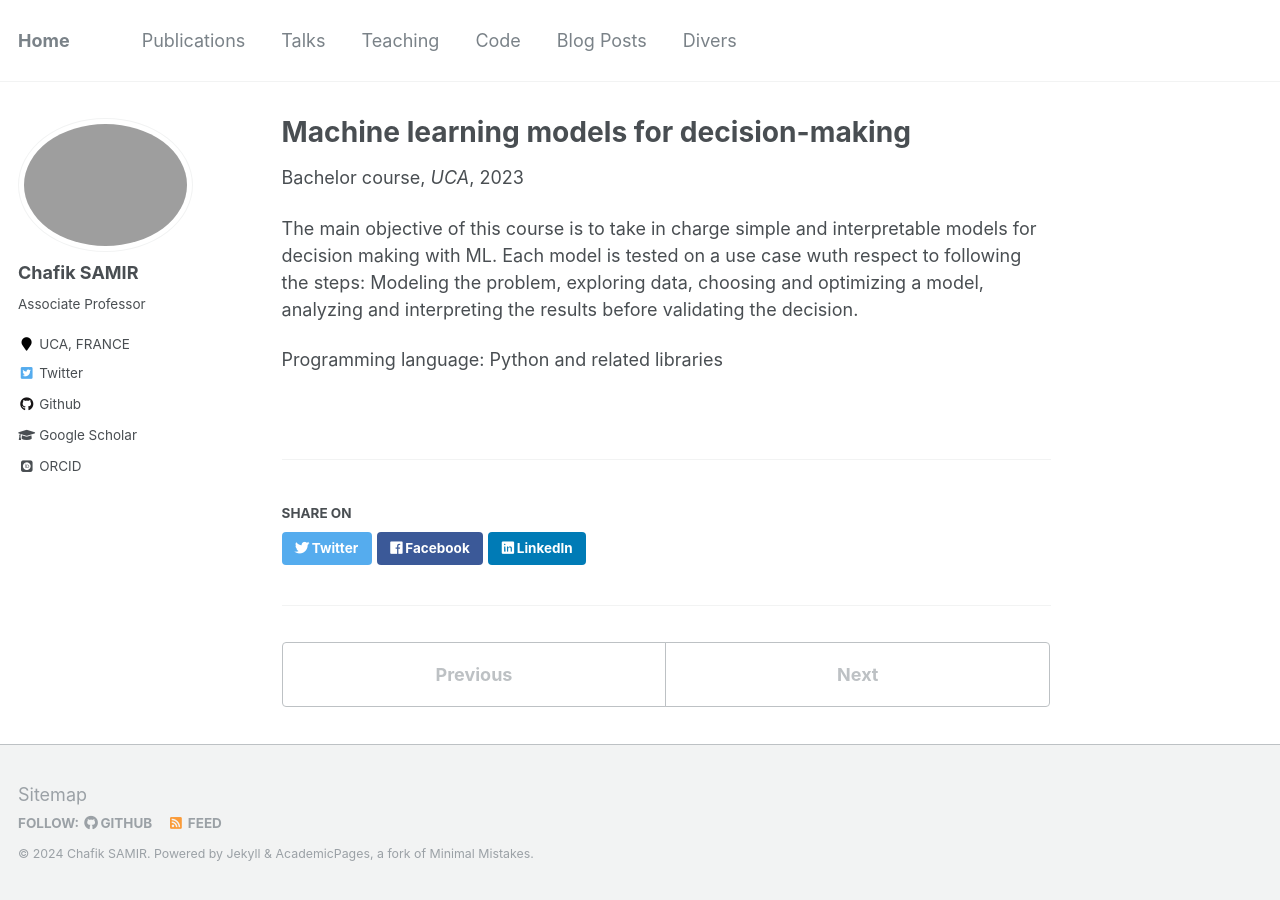
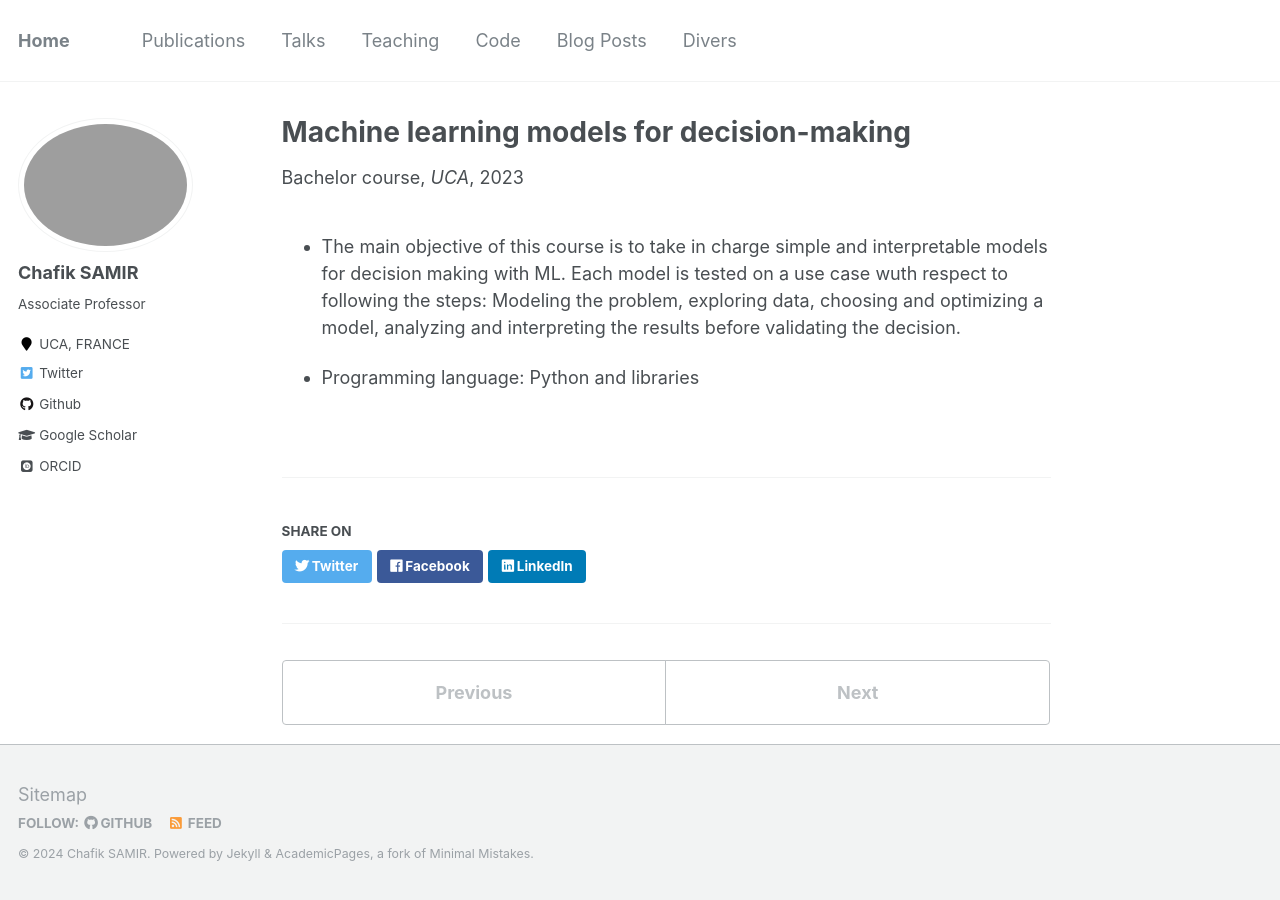
Before and after one commit to Chsamir/chsamir.github.io, a Jekyll site: the page built from _teaching/2023-winter-teaching.md, in a window 1280 px wide. Built offline with Jekyll 4.4.1, drawn with Linux system fonts in a browser that asks for light colours; some web fonts are replaced.

Commit message:
Update 2023-winter-teaching.md

```diff
--- a/_teaching/2023-winter-teaching.md
+++ b/_teaching/2023-winter-teaching.md
@@ -8,6 +8,6 @@
 location: "France"
 ---
 
-The main objective of this course is to take in charge simple and interpretable models for decision making with ML. Each model is tested on a use case wuth respect to following the steps: Modeling the problem, exploring data, choosing and optimizing a model, analyzing and interpreting the results before validating the decision.
+- The main objective of this course is to take in charge simple and interpretable models for decision making with ML. Each model is tested on a use case wuth respect to following the steps: Modeling the problem, exploring data, choosing and optimizing a model, analyzing and interpreting the results before validating the decision.
 
-Programming language: Python and related libraries
+- Programming language: Python and libraries
```
